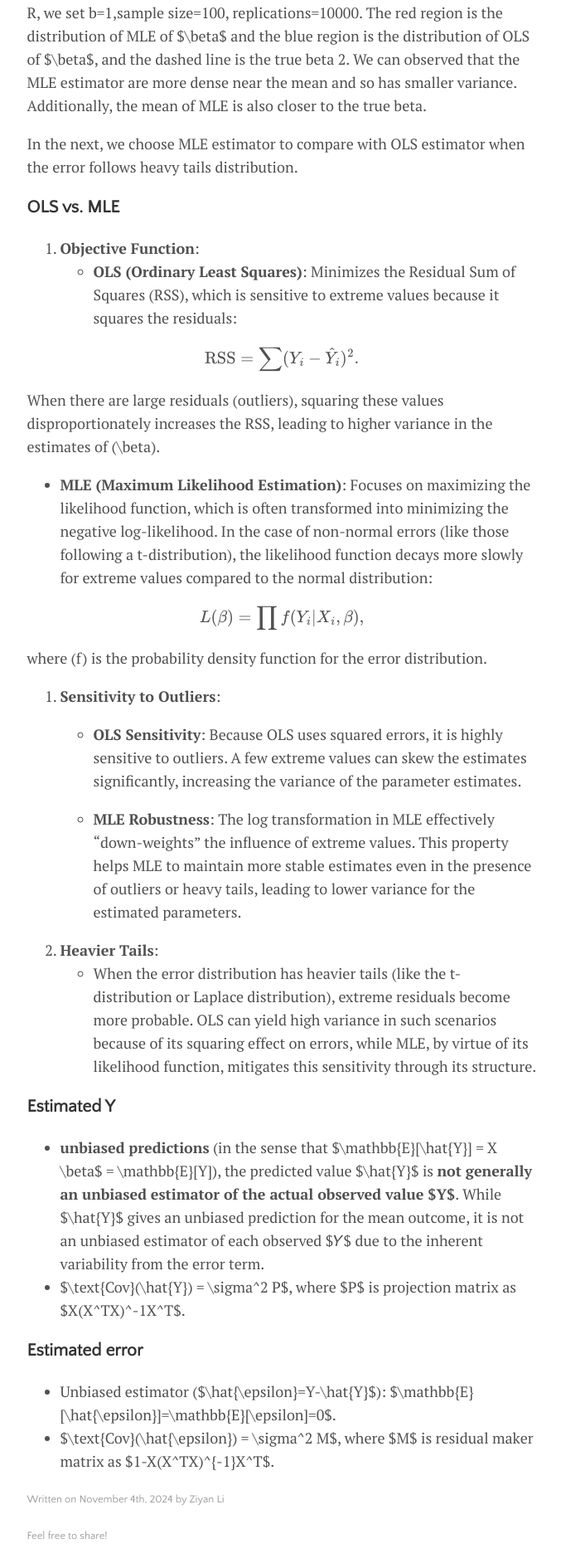
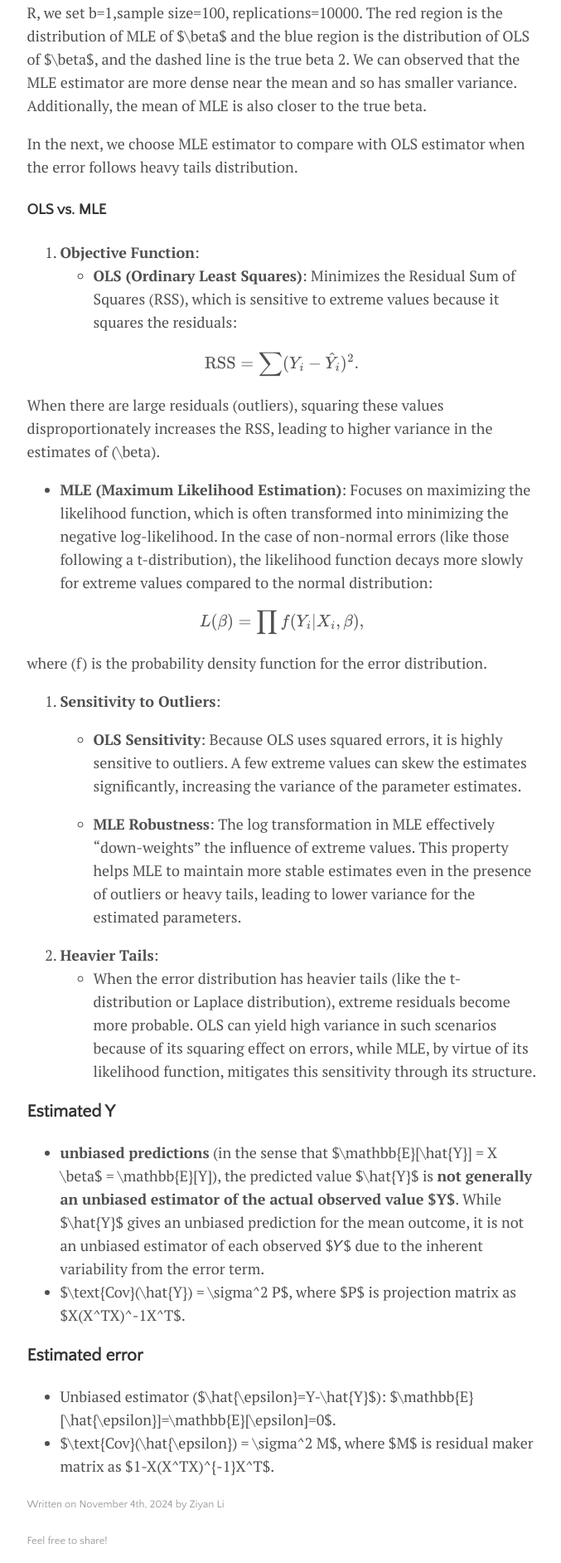
Before and after one commit to catty-halsey/catty-halsey.github.io, a Jekyll site: the page built from _posts/2024-11-4-Multiple regression.md, in a window 1280 px wide. Shown: the part 4246-6130 px from the top of the page at 83% size, without its empty margins (300-977 px from the left). Built offline with Jekyll 4.4.1, drawn with Linux system fonts in a browser that asks for light colours; formulas are drawn with MathJax 3.

```diff
--- a/_posts/2024-11-4-Multiple regression.md
+++ b/_posts/2024-11-4-Multiple regression.md
@@ -113,7 +113,7 @@ where $b$ is the scale parameter. In this case, the Maximum Likelihood Estimator
 
 In the next, we choose MLE estimator to compare with OLS estimator when the error follows heavy tails distribution.
 
-### OLS vs. MLE
+#### OLS vs. MLE
 
 1. **Objective Function**:
    - **OLS (Ordinary Least Squares)**: Minimizes the Residual Sum of Squares (RSS), which is sensitive to extreme values because it squares the residuals:
```
